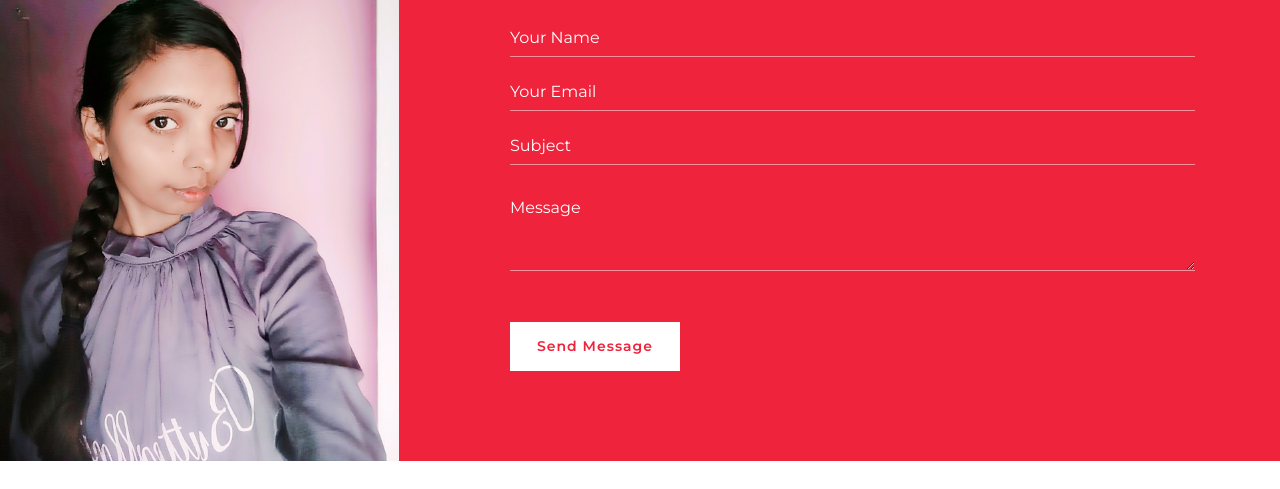
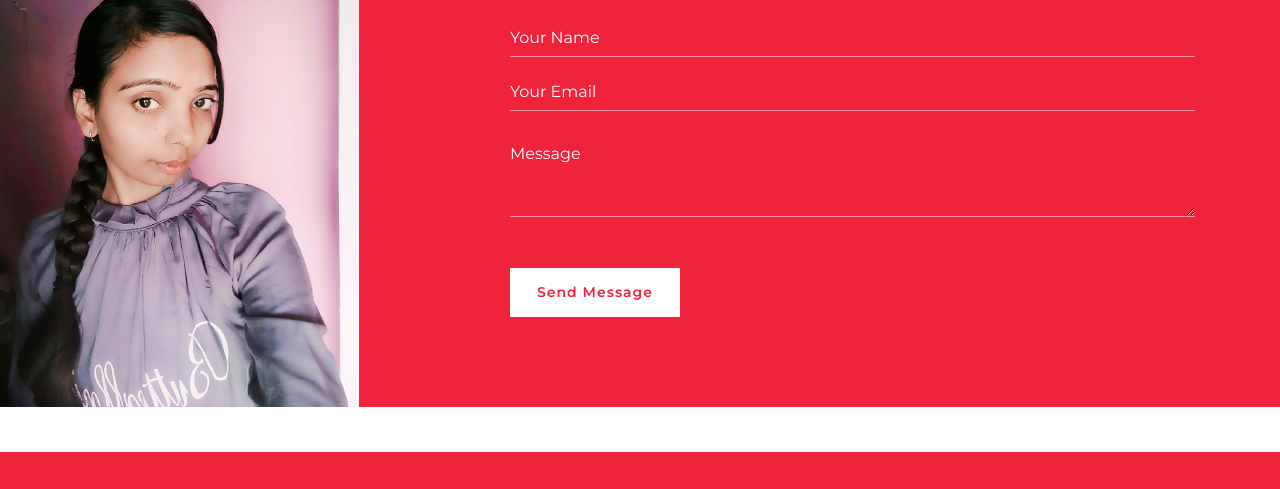
Before and after one commit to divyapundhir21/divyapundhir21.github.io, a plain HTML site: page index.html in a window 1280 px wide. Shown: the part 2280-2769 px from the top of the page. Drawn offline with nearby package versions, Linux system fonts and the light colour scheme.

Commit message:
Update index.html

```diff
--- a/index.html
+++ b/index.html
@@ -200,10 +200,7 @@
                                         <input type="email" class="form-control" id="email" name="email" placeholder="Your Email" required="required" data-validation-required-message="Please enter your email" />
                                         <p class="help-block"></p>
                                     </div>
-                                    <div class="control-group">
-                                        <input type="text" class="form-control" id="subject" placeholder="Subject" required="required" name="subject" data-validation-required-message="Please enter a subject" />
-                                        <p class="help-block"></p>
-                                    </div>
+
                                     <div class="control-group">
                                         <textarea class="form-control" name="message" id="message" placeholder="Message" required="required" data-validation-required-message="Please enter your message"></textarea>
                                         <p class="help-block"></p>
```
